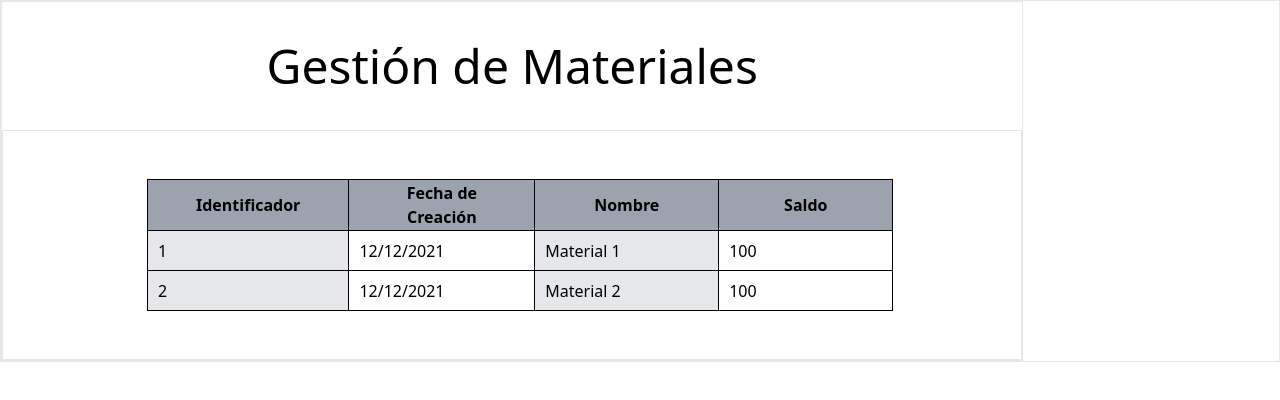
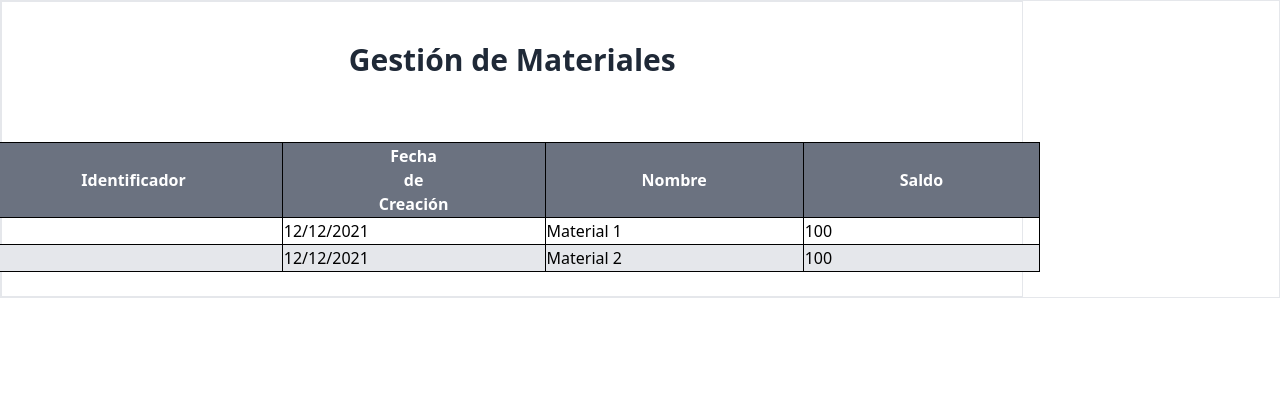
Before and after one commit to victor013001/IW-Proyecto-3, a Next.js app: page /materiales in a window 1280 px wide. Shown: the top 400 px of the page. Built offline with nearby package versions, Linux system fonts and the light colour scheme.

Commit message:
Actualizacion tabla del modulo materiales

```diff
--- a/components/GestionMateriales.tsx
+++ b/components/GestionMateriales.tsx
@@ -5,10 +5,10 @@ const GestionMateriales = () => {
     <div className='border flex flex-row h-[100%]'>
       <div className='border w-[80%] flex flex-col justify-between items-center '>
         <div className='m-10'>
-          <span className='text-normal text-5xl'>Gestión de Materiales</span>
+          <h1>Gestión de Materiales</h1>
         </div>
-        <div className='border w-[100%] h-[100%] flex flex-col pl-24 pr-20'>
-          <div className='p-6 m-6 flex flex-col justify-center items-center'>
+        <div className='h-full flex flex-col'>
+          <div className='h-full flex justify-center p-6'>
           <table className='block'>
               <thead>
                 <tr>
--- a/styles/globals.css
+++ b/styles/globals.css
@@ -6,22 +6,27 @@
   border: 1px solid red;
 }
 
+h1 {
+  @apply text-3xl font-bold text-gray-800;
+}
+
 table{
   border-collapse: collapse;
   border-spacing: 0;
 }
 
-td, th{
+td, th {
   border: 1px solid black;
-  justify-content: start;
-  align-items: center;
-  padding-left: 10px;
 }
 
-th{
-  @apply bg-gray-400 px-6 justify-start mx-2 items-start h-10 w-60;
+th {
+  @apply bg-gray-500 text-white px-24;
 }
 
-td:nth-child(odd){
-  @apply bg-gray-200 h-10 ;
+tr:nth-child(even) {
+  @apply bg-gray-200;
 }
+
+td > div{
+  @apply flex justify-center;
+}
```
